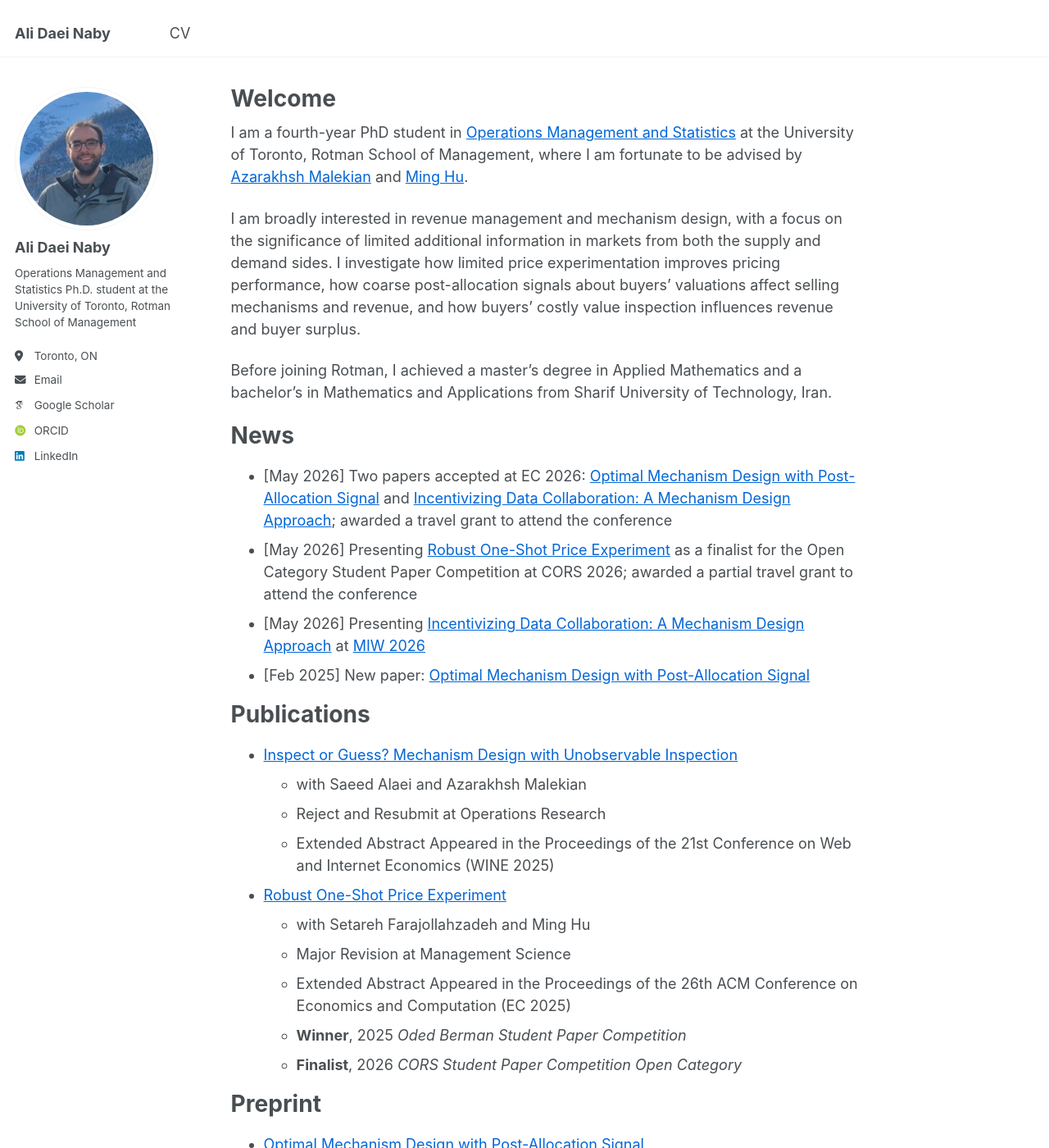
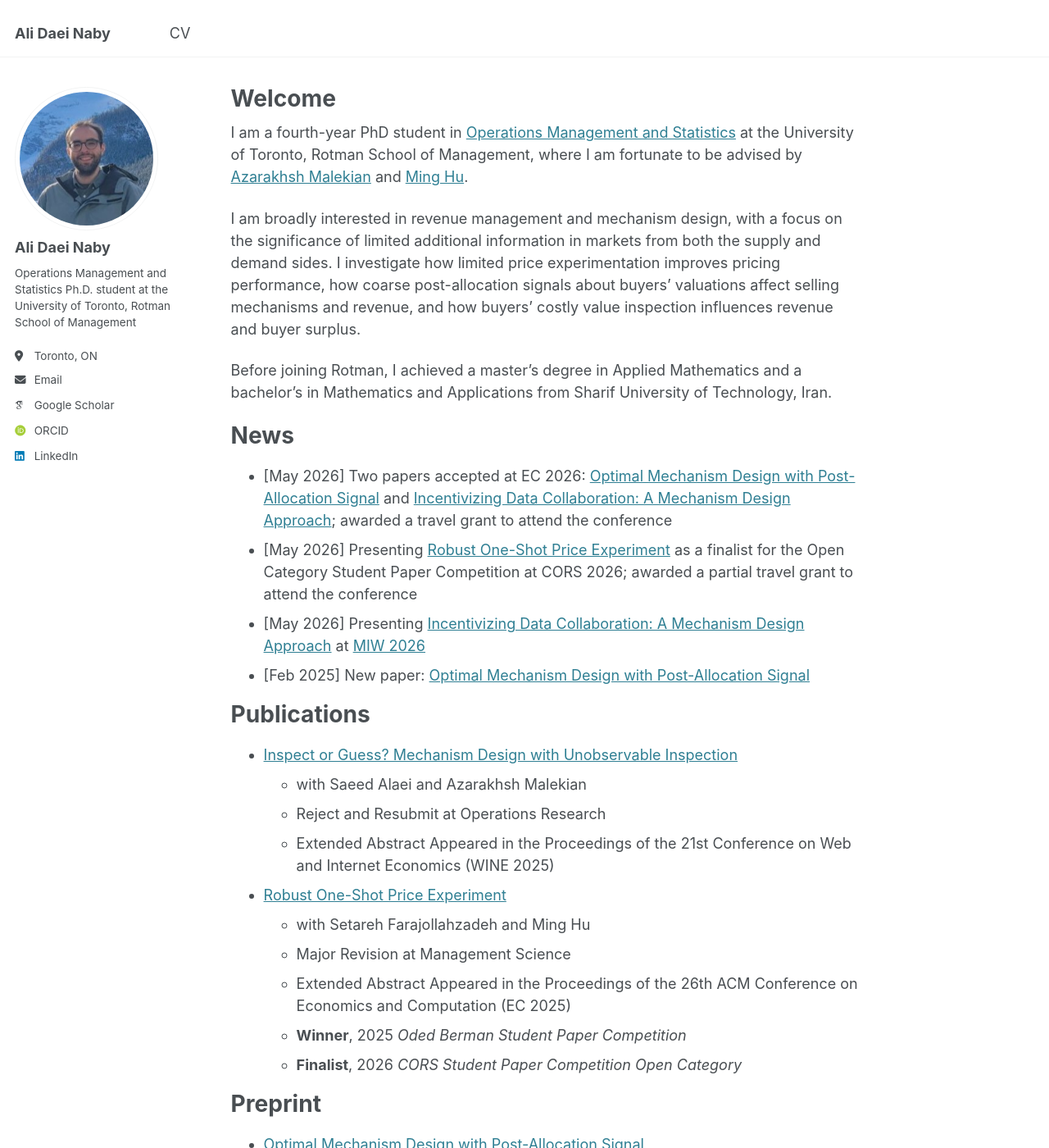
Before and after one commit to alidaeinaby/alidaeinaby.github.io, a Jekyll site: the page built from _pages/about.md, in a window 1280 px wide and 1400 px high. Shown: the whole window at 82% size. Built offline with Jekyll 4.4.1, drawn with Linux system fonts in a browser that asks for light colours; some web fonts are replaced.

Commit message:
Update main.scss

```diff
--- a/assets/css/main.scss
+++ b/assets/css/main.scss
@@ -35,8 +35,6 @@
     "layout/archive",
     "layout/sidebar",
 
-    "custom",
-
     "vendor/font-awesome/fontawesome",
     "vendor/font-awesome/solid",
     "vendor/font-awesome/brands",
```
